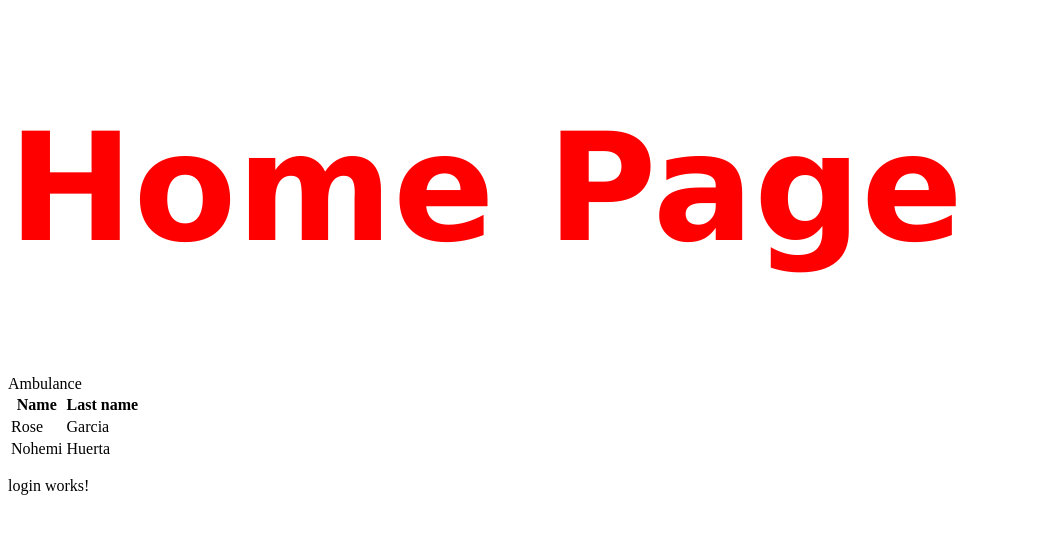
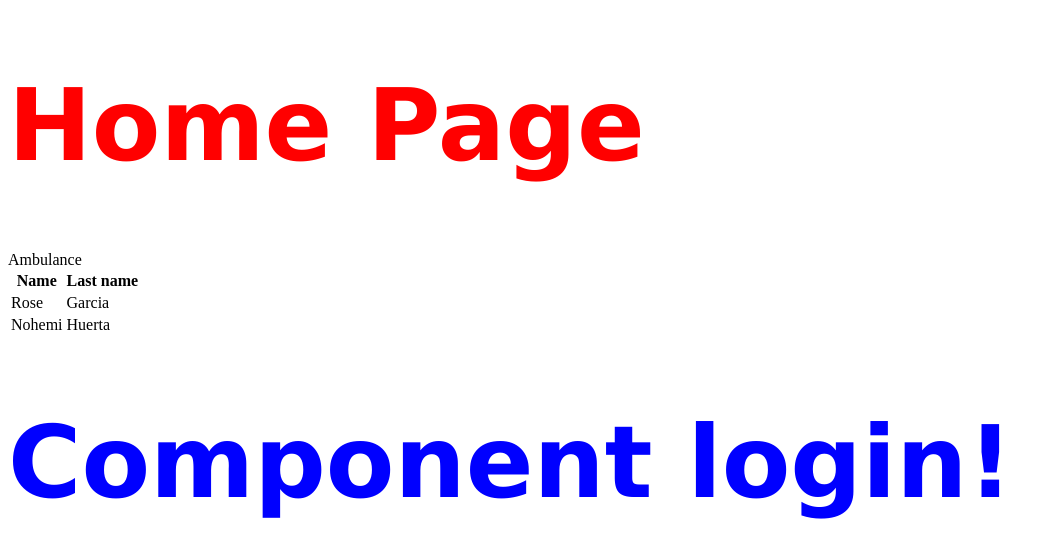
Before and after one commit to RoseGit/Angular14Practice, an Angular app in the folder ambulance/: page / in a window 1280 px wide. Shown: the top 558 px of the page, without its empty margins (0-1055 px from the left). Built offline with nearby package versions, Linux system fonts and the light colour scheme.

Commit message:
Css for component login

```diff
--- a/ambulance/projects/sistema/src/app/home.component.css
+++ b/ambulance/projects/sistema/src/app/home.component.css
@@ -4,5 +4,5 @@ h1 {
 }
 
 h1 {
-    font-size: 150px
+    font-size: 100px
 }
--- a/ambulance/projects/sistema/src/app/login/login.component.css
+++ b/ambulance/projects/sistema/src/app/login/login.component.css
@@ -0,0 +1,8 @@
+h1 {
+    color: blue;
+    font-family: Verdana
+}
+
+h1 {
+    font-size: 100px
+}
--- a/ambulance/projects/sistema/src/app/login/login.component.html
+++ b/ambulance/projects/sistema/src/app/login/login.component.html
@@ -1 +1 @@
-<p>login works!</p>
+<h1>Component login!</h1>
```
